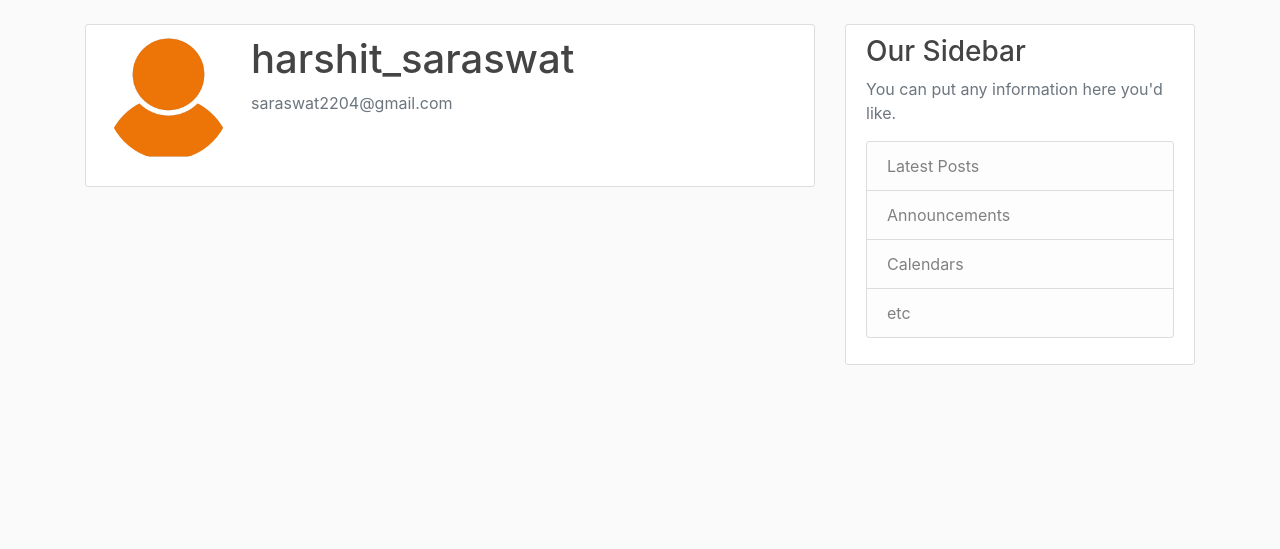
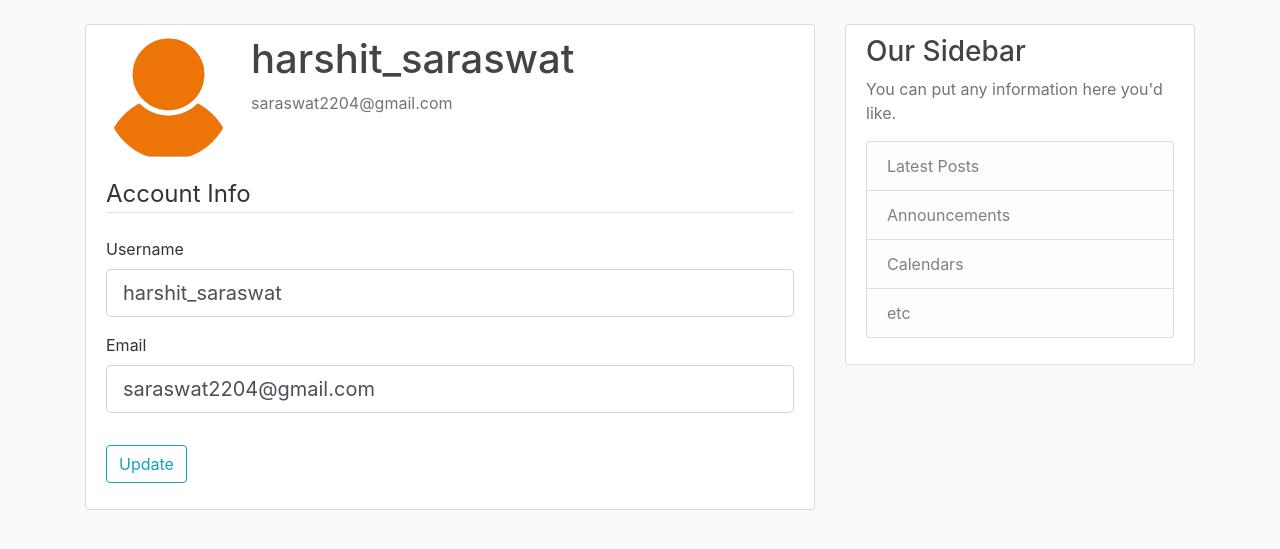
Before and after one commit to harshit-saraswat/Simple-Blog-w-Flask, a Flask app: page /account in a window 1280 px wide. Shown: the part 56-605 px from the top of the page. Run offline with Flask 2, Linux system fonts and the light colour scheme; a user stored in the database is signed in; some libraries are stand-ins or nearby versions.

Commit message:
Added Account Details Form

```diff
--- a/flaskblog/forms.py
+++ b/flaskblog/forms.py
@@ -6,6 +6,7 @@ Created on Mon Aug 10 23:08:25 2020
 """
 
 from flask_wtf import FlaskForm
+from flask_login import current_user
 from wtforms import StringField, PasswordField, SubmitField, BooleanField
 from wtforms.validators import DataRequired,Length,Email, EqualTo, ValidationError
 from flaskblog.models import User
@@ -32,3 +33,20 @@ class LoginForm(FlaskForm):
     password = PasswordField('Password', validators=[DataRequired()])
     remember = BooleanField('Remember Me')
     submit=SubmitField('Login')
+
+class UpdateAccountForm(FlaskForm):
+    username = StringField('Username',validators=[DataRequired(),Length(min=2,max=20)])
+    email = StringField('Email',validators=[DataRequired(),Email()])
+    submit=SubmitField('Update')
+
+    def validate_username(self,username):
+        if username.data != current_user.username:
+            user = User.query.filter_by(username=username.data).first()
+            if user:
+                raise ValidationError('Username taken. Please choose a different username.')
+
+    def validate_email(self,email):
+        if email.data != current_user.email:
+            user = User.query.filter_by(email=email.data).first()
+            if user:
+                raise ValidationError('Email taken. Please choose a different email.')
--- a/flaskblog/routes.py
+++ b/flaskblog/routes.py
@@ -7,7 +7,7 @@ Created on Wed Aug  12 11:49:05 2020
 
 from flask import render_template, url_for, flash, redirect, request
 from flaskblog import app, db, bcrypt
-from flaskblog.forms import RegistrationForm,LoginForm
+from flaskblog.forms import RegistrationForm,LoginForm, UpdateAccountForm
 from flaskblog.models import User, Post
 from flask_login import login_user, current_user, logout_user, login_required
 
@@ -71,8 +71,18 @@ def logout():
     return redirect(url_for('home'))
 
 
-@app.route("/account")
+@app.route("/account",methods=['GET','POST'])
 @login_required
 def account():
+    form = UpdateAccountForm()
+    if form.validate_on_submit():
+        current_user.username=form.username.data
+        current_user.email=form.email.data
+        db.session.commit()
+        flash('Your account has been updated!', 'success')
+        return redirect(url_for('account'))
+    elif request.method=='GET':
+        form.username.data=current_user.username
+        form.email.data=current_user.email
     image_file= url_for('static', filename='profile_pics/' + current_user.image_file)
-    return render_template("account.html", title="Account", image_file=image_file)
+    return render_template("account.html", title="Account", image_file=image_file, form = form)
--- a/flaskblog/templates/account.html
+++ b/flaskblog/templates/account.html
@@ -10,5 +10,40 @@
 	    </div>
 	  </div>
 	  <!-- FORM HERE -->
+	  <form method="POST" action="" novalidate>
+            {{ form.hidden_tag() }}
+            <fieldset class="form-group">
+                <legend class="border-bottom mb-4">Account Info</legend>
+                <div class="form-group">
+                    {{ form.username.label(class="form-control-label") }}
+                    {% if form.username.errors %}
+                        {{ form.username(class="form-control form-control-lg is-invalid") }}
+                        <div class="invalid-feedback">
+                            {% for error in form.username.errors %}
+                                <span>{{ error }}</span>
+                            {% endfor %}
+                        </div>
+                    {% else %}
+                        {{ form.username(class="form-control form-control-lg") }}
+                    {% endif %}
+                </div>
+                <div class="form-group">
+                    {{ form.email.label(class="form-control-label") }}
+                    {% if form.email.errors %}
+                        {{ form.email(class="form-control form-control-lg is-invalid") }}
+                        <div class="invalid-feedback">
+                            {% for error in form.email.errors %}
+                                <span>{{ error }}</span>
+                            {% endfor %}
+                        </div>
+                    {% else %}
+                        {{ form.email(class="form-control form-control-lg") }}
+                    {% endif %}
+                </div>
+            </fieldset>
+            <div class="form-group">
+                {{ form.submit(class="btn btn-outline-info") }}
+            </div>
+        </form>
 	</div>
 {% endblock content %}
```
Also changed, not shown: flaskblog/site.db.
